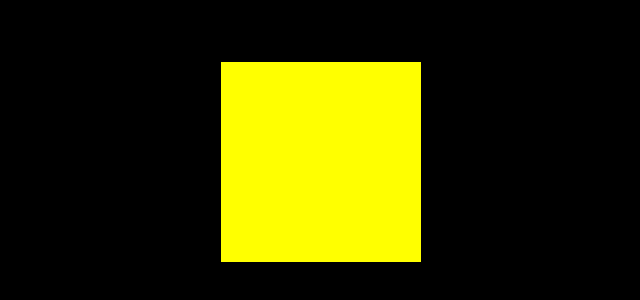
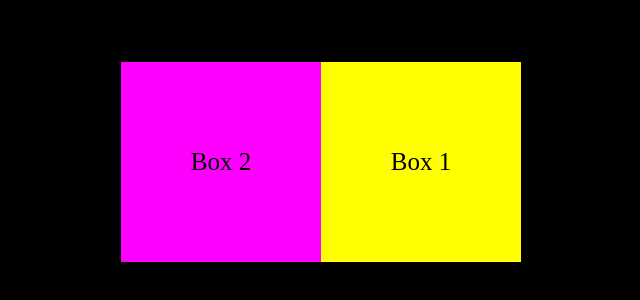
Before and after one commit to techsphere30/Web-Development, a plain HTML site: page Css/Week 4/Class 1/Flex Box/index.html in a window 1280 px wide. Shown: the part 238-538 px from the top of the page, without its empty margins (319-959 px from the left). Drawn offline with Linux system fonts and the light colour scheme.

Commit message:
Flex Box Detailed

```diff
--- a/Css/Week 4/Class 1/Flex Box/index.html
+++ b/Css/Week 4/Class 1/Flex Box/index.html
@@ -10,7 +10,8 @@
 
 <body>
     <div class="main">
-        <div class="box1"></div>
+        <div class="box1">Box 1</div>
+        <div class="box2">Box 2</div>
     </div>
 </body>
 
--- a/Css/Week 4/Class 1/Flex Box/style.css
+++ b/Css/Week 4/Class 1/Flex Box/style.css
@@ -11,16 +11,29 @@
     display: flex;
     justify-content: center;
     align-items: center;
+    /* flex direction used to give flexbox a direction some of the value of flex-direction are */
+    /* row, row-reverse, column, column-reverse */
+    flex-direction: row-reverse;
+    /* flex-wrap used to wrap the flexbox */
+    /* wrap, wrap-reverse, nowrap */
 }
 
 .box1 {
     height: 200px;
     width: 200px;
     background-color: yellow;
+    font-size: 25px;
+    display: flex;
+    justify-content: center;
+    align-items: center;
 }
 
-/* .box2 {
+.box2 {
     height: 200px;
     width: 200px;
     background-color: rgb(255, 0, 255);
-} */
+    font-size: 25px;
+    display: flex;
+    justify-content: center;
+    align-items: center;
+}
```
